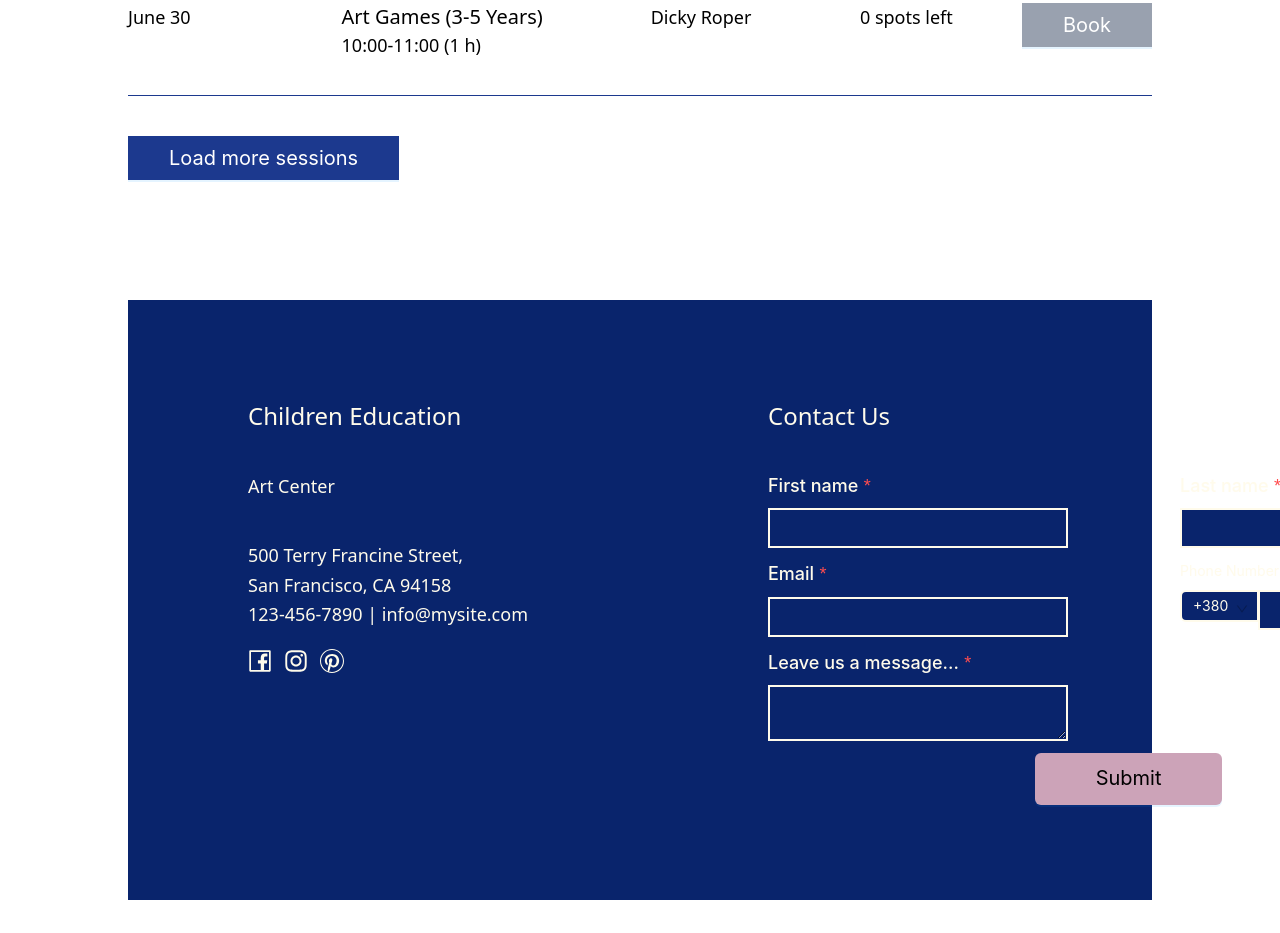
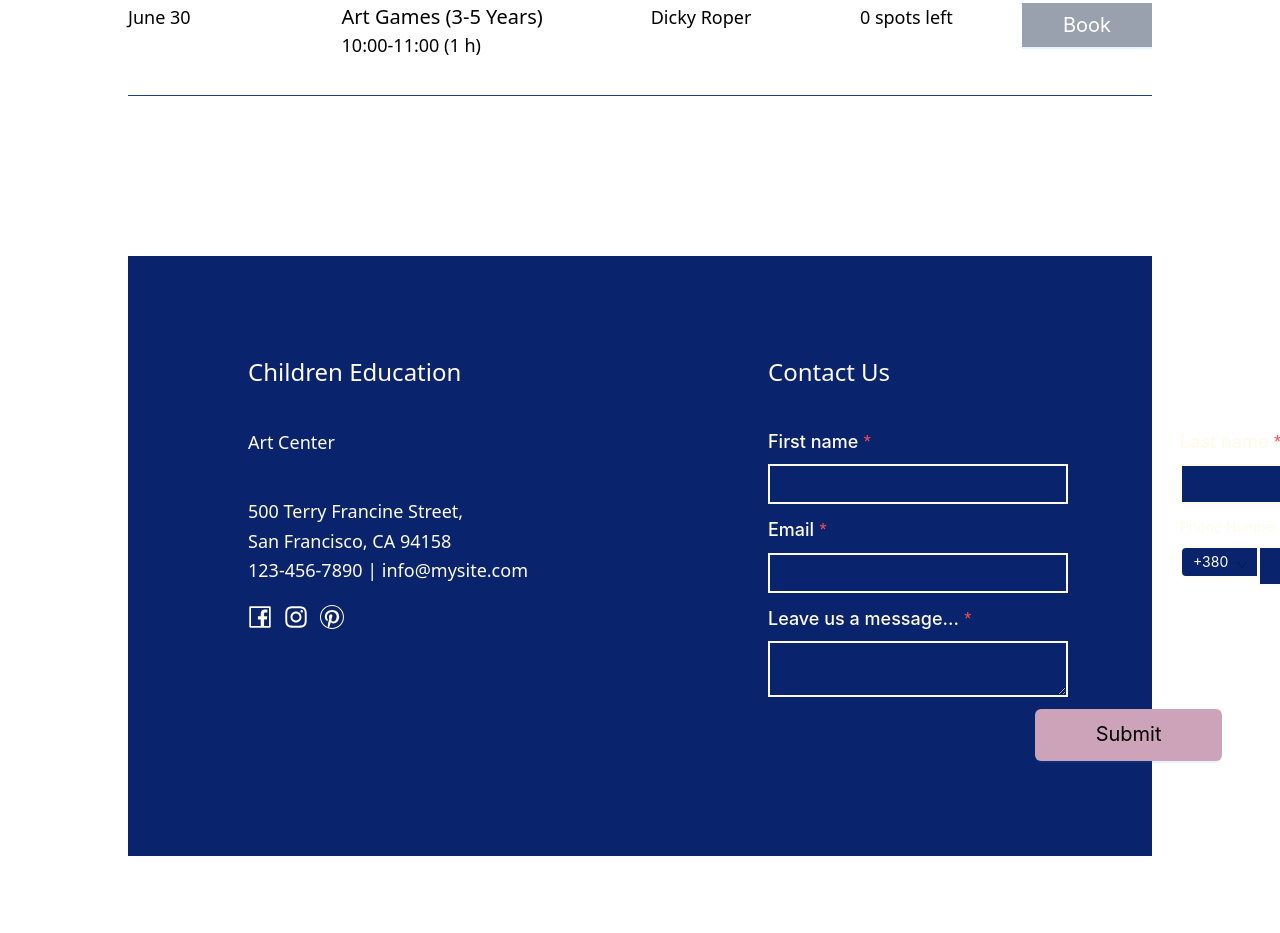
Before and after one commit to nekrasowa/Education-Club-for-toddlers, a Next.js app: page /schedule in a window 1280 px wide. Shown: the part 3820-4753 px from the top of the page. Built offline with nearby package versions, Linux system fonts and the light colour scheme.

Commit message:
Comment unnecessaty btn "load more"

```diff
--- a/src/components/containers/ClassesScheduleContainer.tsx
+++ b/src/components/containers/ClassesScheduleContainer.tsx
@@ -1,4 +1,4 @@
-import { BlueBtn } from '../elements/BlueBtn'
+// import { BlueBtn } from '../elements/BlueBtn'
 import { FilteringClassesList } from '../ui/ClassesSchedule/FilteringClassesList'
 import { TopInfoBlock } from '../ui/HomePage/TopInfoBlock'
 import { schedule } from '@/locales/en/schedule'
@@ -13,7 +13,7 @@ export function ClassesScheduleContainer() {
         description={schedule.description}
       />
       <FilteringClassesList />
-      <BlueBtn text={schedule.loadMore} />
+      {/* <BlueBtn text={schedule.loadMore} /> */}
     </>
   )
 }
```
